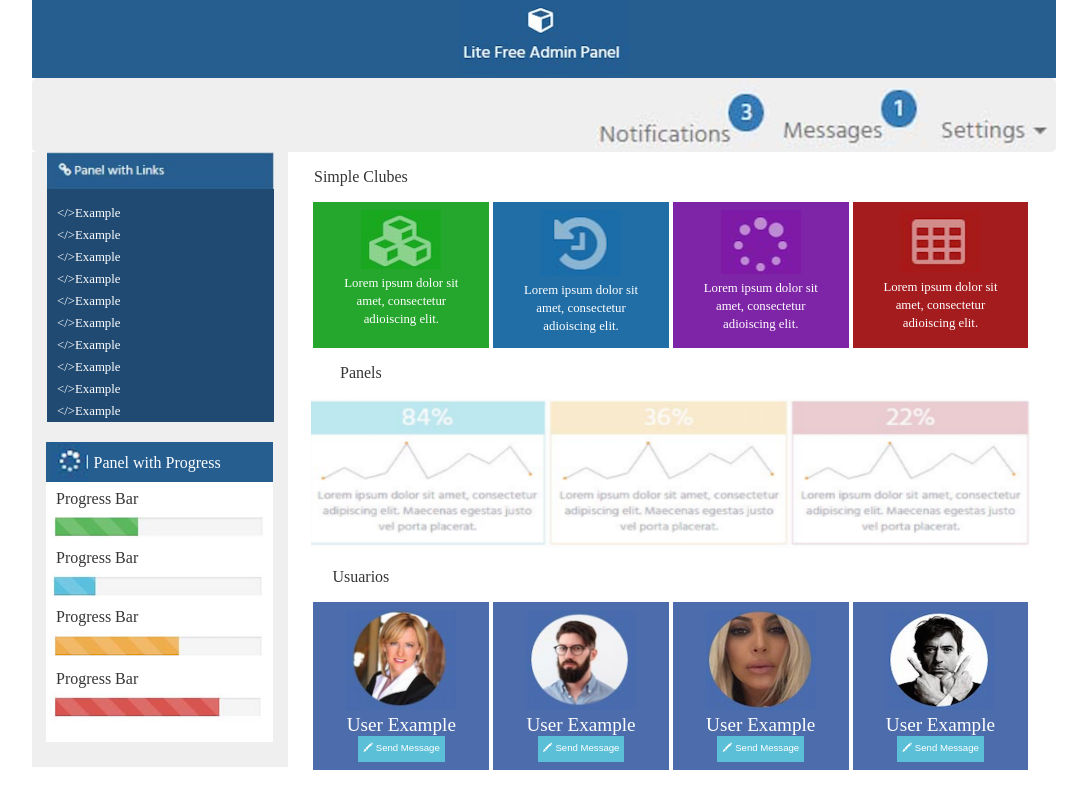
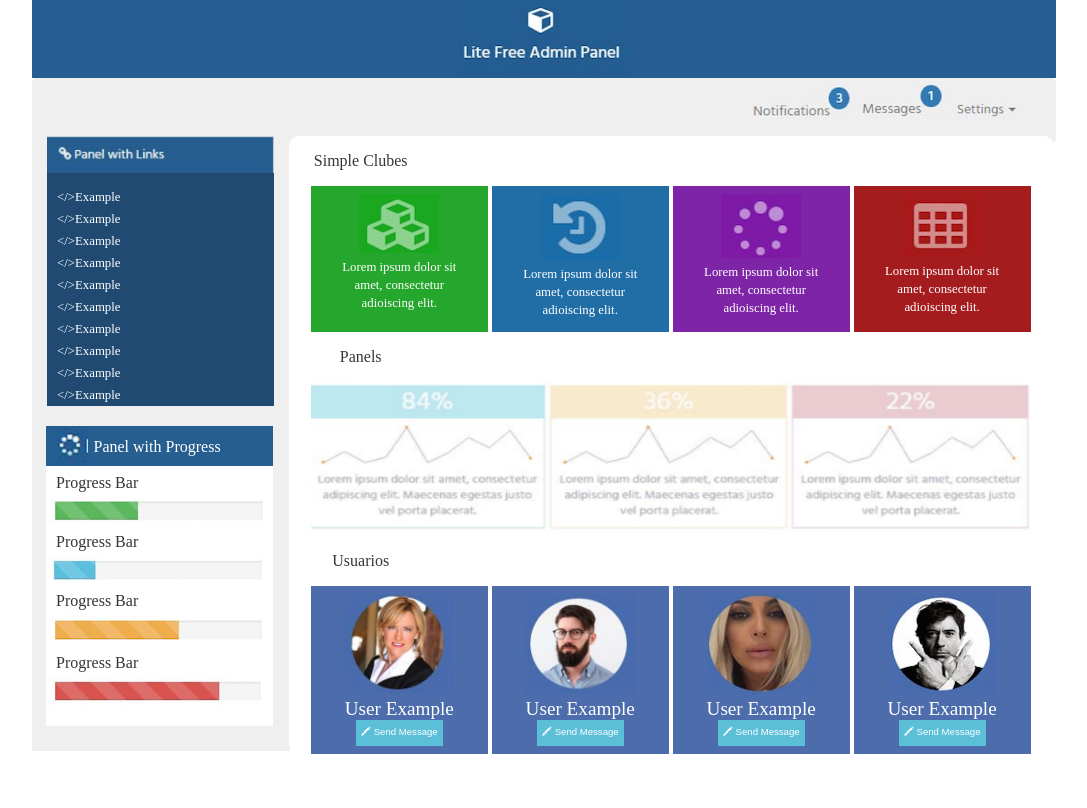
Before and after one commit to YamilethMC/pw10112233, a plain HTML site: page practicacss05/index.html in a window 1280 px wide. Shown: the whole page, without its empty margins (96-1183 px from the left). Drawn offline with Linux system fonts and the light colour scheme.

Commit message:
Practica05 CSS TERMINADA

```diff
--- a/practicacss05/css/estilos.css
+++ b/practicacss05/css/estilos.css
@@ -1,11 +1,10 @@
 body{
-
     font-size: 16px;
     margin: 0px auto;
     max-width: 1024px;
 }
 header article:nth-child(1){
-    background: rgb(39,94,144);
+    background: #265d93;
     text-align: center;
 }
 header article:nth-child(1) img{
@@ -14,11 +13,25 @@ header article:nth-child(1) img{
 header article:nth-child(2){
     background: rgb(239, 239, 239);
     border-radius: 5px;
+    padding-bottom: 20px;
+    padding-right: 35px;
     text-align: right;
+}
+header article:nth-child(2) img:nth-child(1){
+    width: 110px;
+}
+header article:nth-child(2) img:nth-child(2){
+    width: 90px;
+}
+header article:nth-child(2) img:nth-child(3){
+    width: 70px;
 }
 section{
     display: inline-block;
     background: rgb(239, 239, 239);
+    margin-top: -7px;
+
+    padding-right: 2px;
 }
 #seccion01{
     width: 25%;
@@ -60,10 +73,11 @@ section{
 #seccion02{
     background: #FFFFFF;
     border-radius: 10px;
+    margin-left: -5px;
     position: relative;
     text-align: center;
     top: -119px;
-    width: 74%;
+    width: 74.55%;
 }
 #seccion01 article:nth-child(1) ul{
     list-style: none;
```
